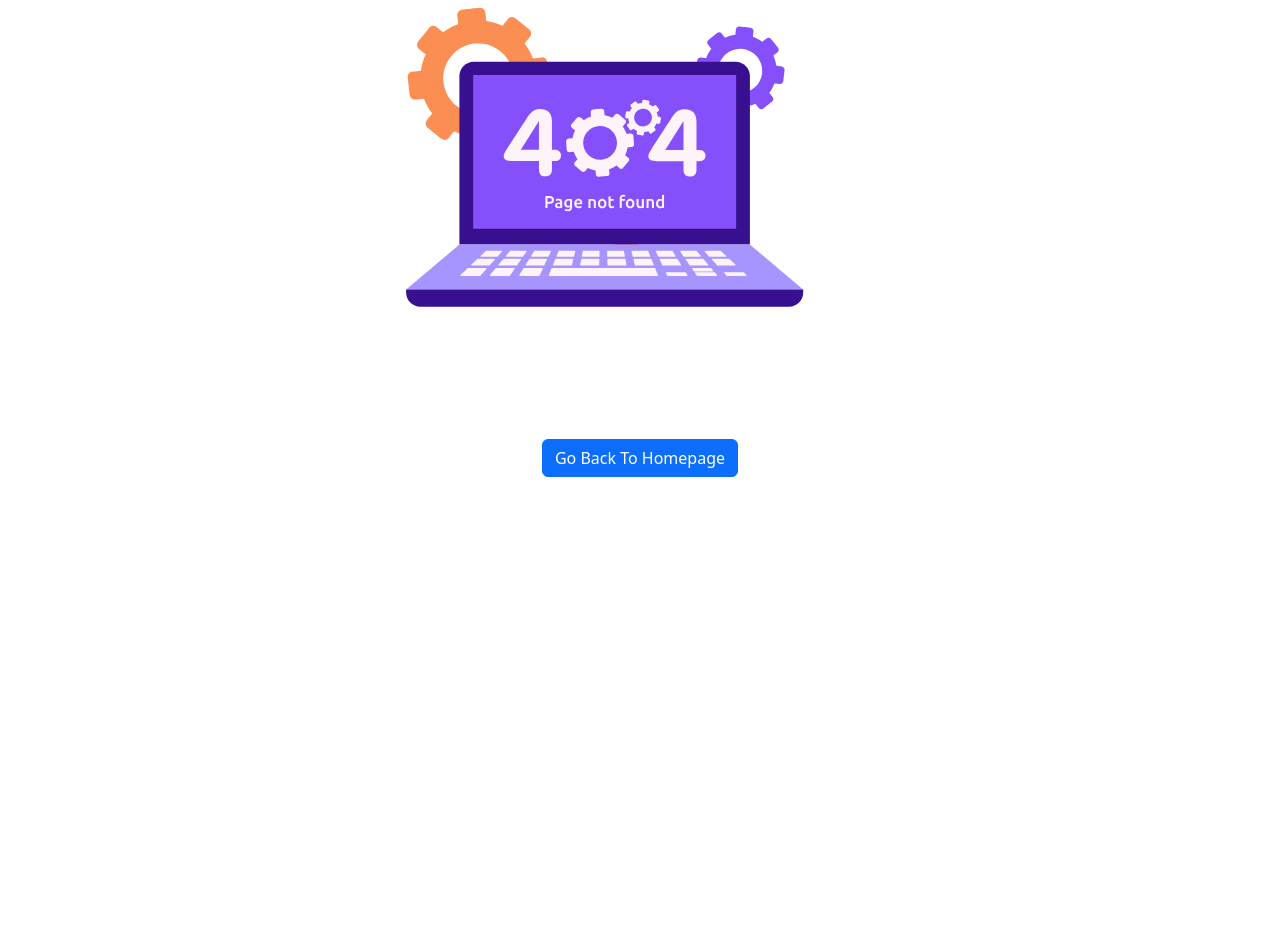
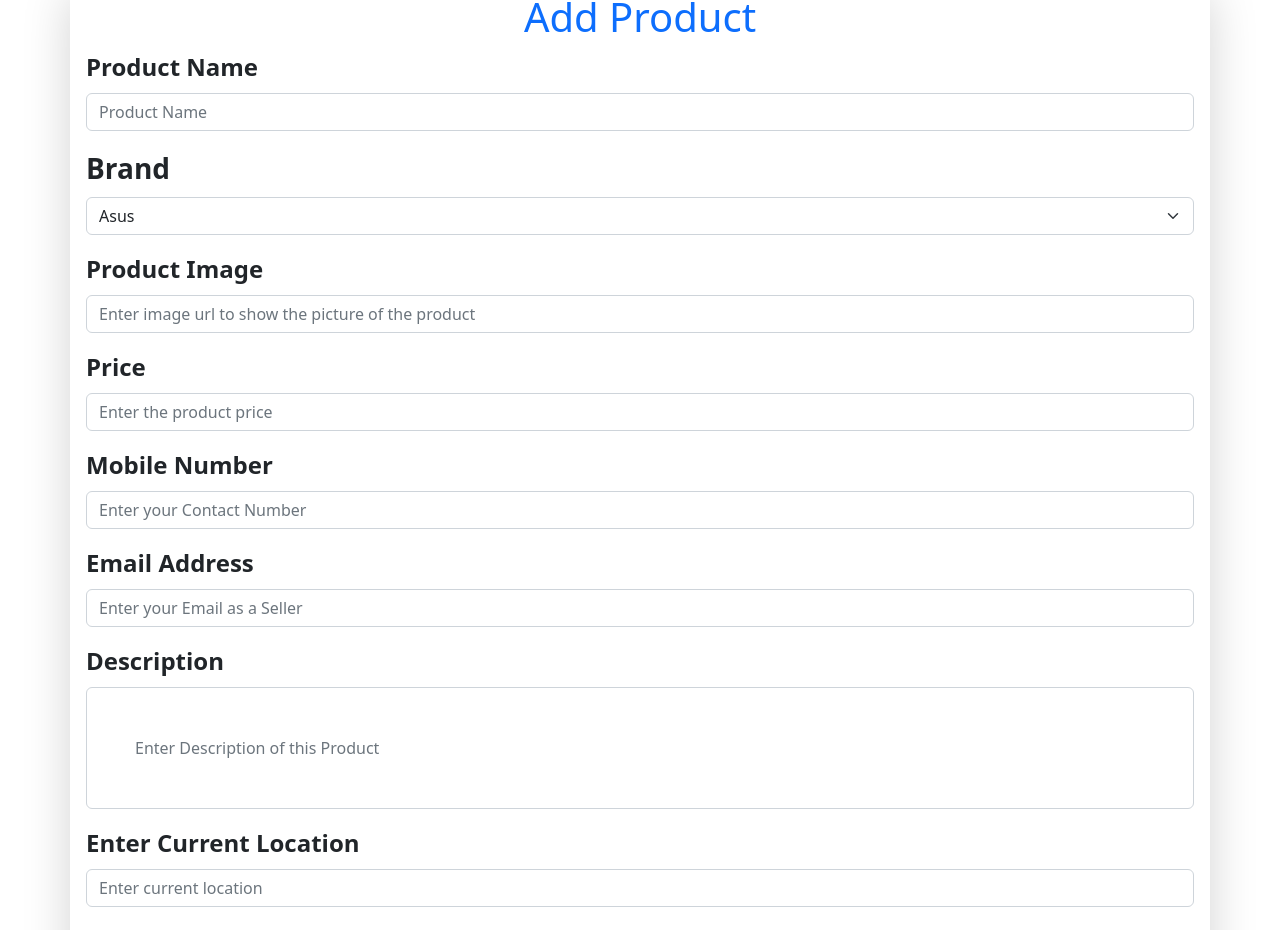
Before and after one commit to Towhid47/Sell-Me-Laptop-Client-Side-REACT-, a React (Create React App) app: page /add-product in a window 1280 px wide. Shown: the part 201-1131 px from the top of the page. Before the commit the page ends 800 px from the top, so only its background shows below. Built offline with nearby package versions, Linux system fonts and the light colour scheme; no server answers; sample sign-in values are in the browser's storage; a web font is replaced by a local one.

Commit message:
Add Product Page Design Completed

```diff
--- /dev/null
+++ b/src/Pages/AddProduct/AddProduct.jsx
@@ -0,0 +1,128 @@
+import React from "react";
+import { Button, Form } from "react-bootstrap";
+
+const AddProduct = () => {
+  return (
+    <div>
+      <div className="d-flex justify-content-center">
+        <div className="container shadow-lg p-3 mb-5 bg-body rounded">
+          <h1 className="text-primary">Add Product</h1>
+          <Form className="text-start">
+            <Form.Group className="mb-3">
+              <Form.Label className="text-color fs-4 fw-semibold">
+                Product Name
+              </Form.Label>
+              <Form.Control name="name" type="text" placeholder="Product Name" />
+            </Form.Group>
+
+            <Form.Group className="mb-3">
+               <Form.Label className="fw-semibold fs-3">Brand</Form.Label>
+               <Form.Select name="brand" aria-label="Default select example">
+                    <option value="asus">Asus</option>
+                    <option value="dell">Dell</option>
+                    <option value="hp">HP</option>
+               </Form.Select>
+            </Form.Group>
+
+            <Form.Group className="mb-3">
+              <Form.Label className="text-color fs-4 fw-semibold">
+               Product Image
+              </Form.Label>
+              <Form.Control
+                name="image"
+                type="text"
+                placeholder="Enter image url to show the picture of the product"
+              />
+            </Form.Group>
+
+            <Form.Group className="mb-3">
+              <Form.Label className="text-color fs-4 fw-semibold">
+                Price
+              </Form.Label>
+              <Form.Control
+                name="price"
+                type="text"
+                placeholder="Enter the product price"
+              />
+            </Form.Group>
+
+            <Form.Group className="mb-3">
+              <Form.Label className="text-color fs-4 fw-semibold">
+                Mobile Number
+              </Form.Label>
+              <Form.Control
+                name="Mobile"
+                type="text"
+                placeholder="Enter your Contact Number"
+              />
+              </Form.Group>
+
+            <Form.Group className="mb-3">
+              <Form.Label className="text-color fs-4 fw-semibold">
+                Email Address
+              </Form.Label>
+              <Form.Control
+                name="email"
+                type="email"
+                placeholder="Enter your Email as a Seller"
+              />
+              </Form.Group>
+
+
+            <Form.Group className="mb-3">
+              <Form.Label className="text-color fs-4 fw-semibold">
+                Description
+              </Form.Label>
+              <Form.Control
+                name="description"
+                type="text"
+                className="p-5"
+                placeholder="Enter Description of this Product"
+              />
+            </Form.Group>
+
+            <Form.Group className="mb-3">
+              <Form.Label className="text-color fs-4 fw-semibold">
+                Enter Current Location
+              </Form.Label>
+              <Form.Control
+                name="location"
+                type="text"
+                placeholder="Enter current location"
+              />
+            </Form.Group>
+
+            <Form.Group className="mb-3">
+              <Form.Label className="text-color fs-4 fw-semibold">
+                Enter When you purchased this product
+              </Form.Label>
+              <Form.Control
+                name="year_of_purchase"
+                type="text"
+                placeholder="Year of Purchase"
+              />
+            </Form.Group>
+
+            <Form.Group className="mb-3">
+               <Form.Label className="fw-semibold fs-3">Product Condition Type</Form.Label>
+               <Form.Select name="select" aria-label="Default select example">
+                    <option value="fair">Fair</option>
+                    <option value="good">Good</option>
+                    <option value="excellent">Excellent</option>
+               </Form.Select>
+            </Form.Group>
+
+
+            <div className="text-center">
+              <Button className="w-50 p-3 fs-4" type="submit">
+                Add Product
+              </Button>
+            </div>
+          </Form>
+        </div>
+      </div>
+    </div>
+  );
+};
+
+export default AddProduct;
--- a/src/router/router.js
+++ b/src/router/router.js
@@ -9,6 +9,7 @@ import Register from "../Pages/Register/Register";
 import PrivateRoute from "./Private_Routes/PrivateRoute";
 import { Button } from "react-bootstrap";
 import BrandProducts from "../Pages/BrandProducts/BrandProducts";
+import AddProduct from "../Pages/AddProduct/AddProduct";
 
 export const router = createBrowserRouter([
   {
@@ -39,6 +40,10 @@ export const router = createBrowserRouter([
          path: '/brand/:name',
          element:<PrivateRoute><BrandProducts></BrandProducts></PrivateRoute>,
          loader:({params}) => fetch(`http://localhost:4000/category/${params.name}`) ,
+      },
+      {
+        path:'/add-product',
+        element:<PrivateRoute><AddProduct></AddProduct></PrivateRoute>
       }
     ],
   },
```
